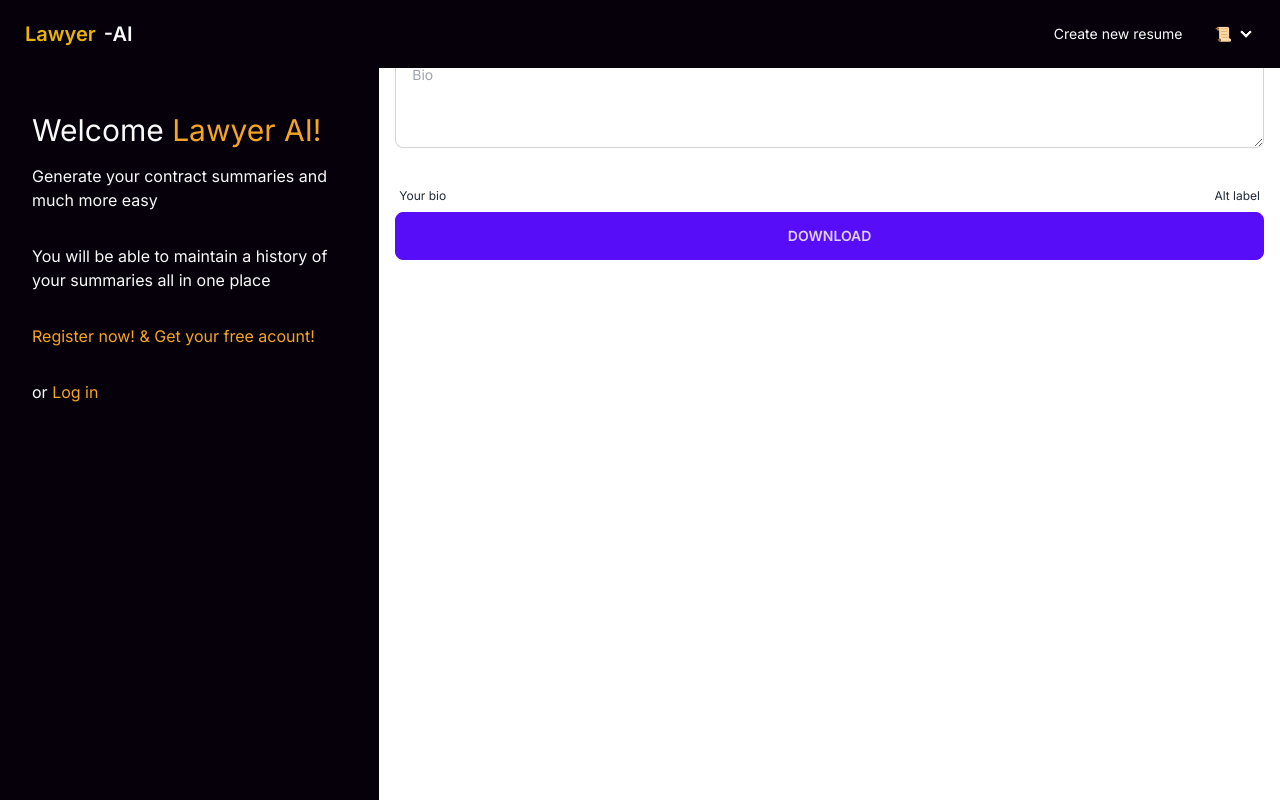
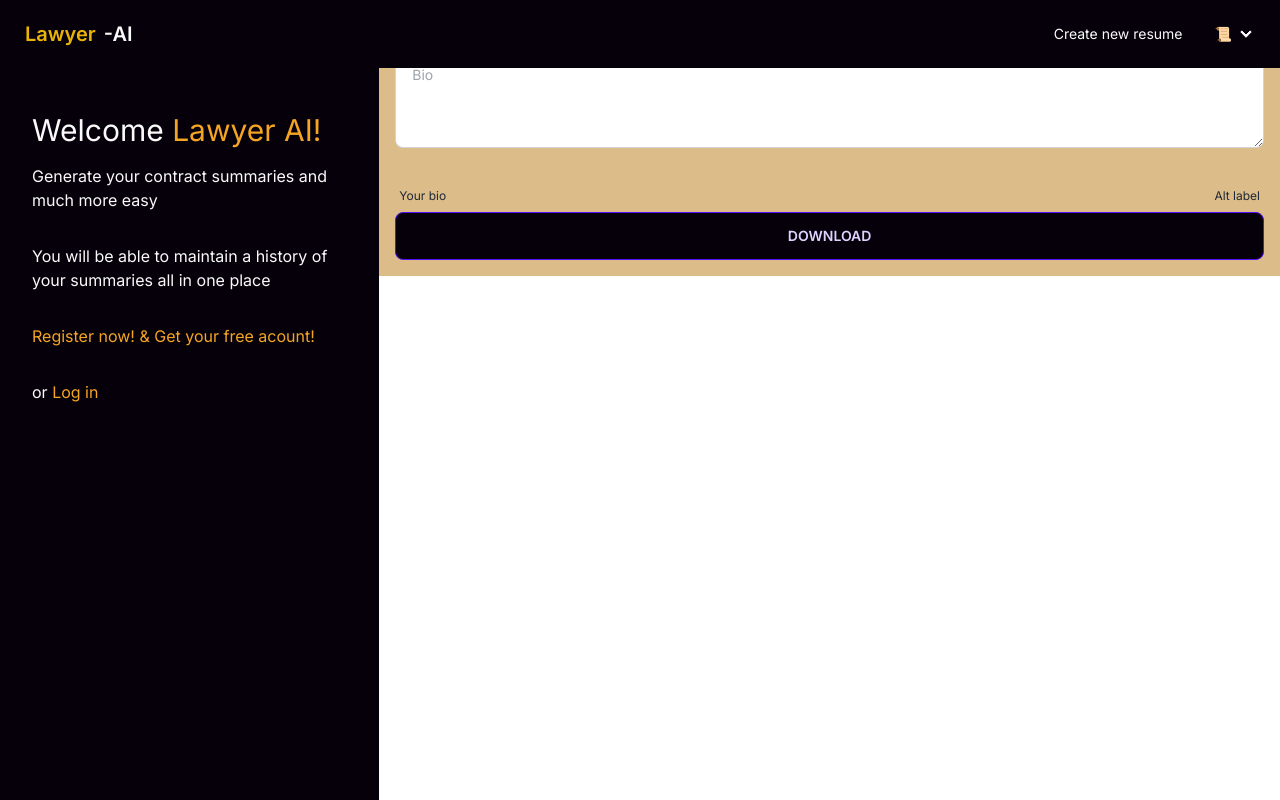
Before and after one commit to Fedreric/Lawyer-AI, a Next.js app: page /documentGenerated in a window 1280 px wide. Built offline with nearby package versions, Linux system fonts and the light colour scheme.

Commit message:
Cambio de los estilos en el archivo documentGenerated

```diff
--- a/src/app/documentGenerated/page.jsx
+++ b/src/app/documentGenerated/page.jsx
@@ -2,7 +2,7 @@ import React from 'react';
 
 const DocumentGenerated = () => {
   return (
-    <div className=" flex-auto p-4 space-y-8">
+    <div className=" flex-auto p-4 space-y-8 bg-bg-custom-color">
       <div className="form-control">
         <label className="label">
           <span className="label-text">Your new resume</span>
@@ -16,7 +16,7 @@ const DocumentGenerated = () => {
           <span className="label-text-alt">Your bio</span>
           <span className="label-text-alt">Alt label</span>
         </label>
-        <button className="btn btn-primary">Download</button>
+        <button className="btn btn-primary bg-custom-color-dark">Download</button>
       </div>
     </div>
   );
```
